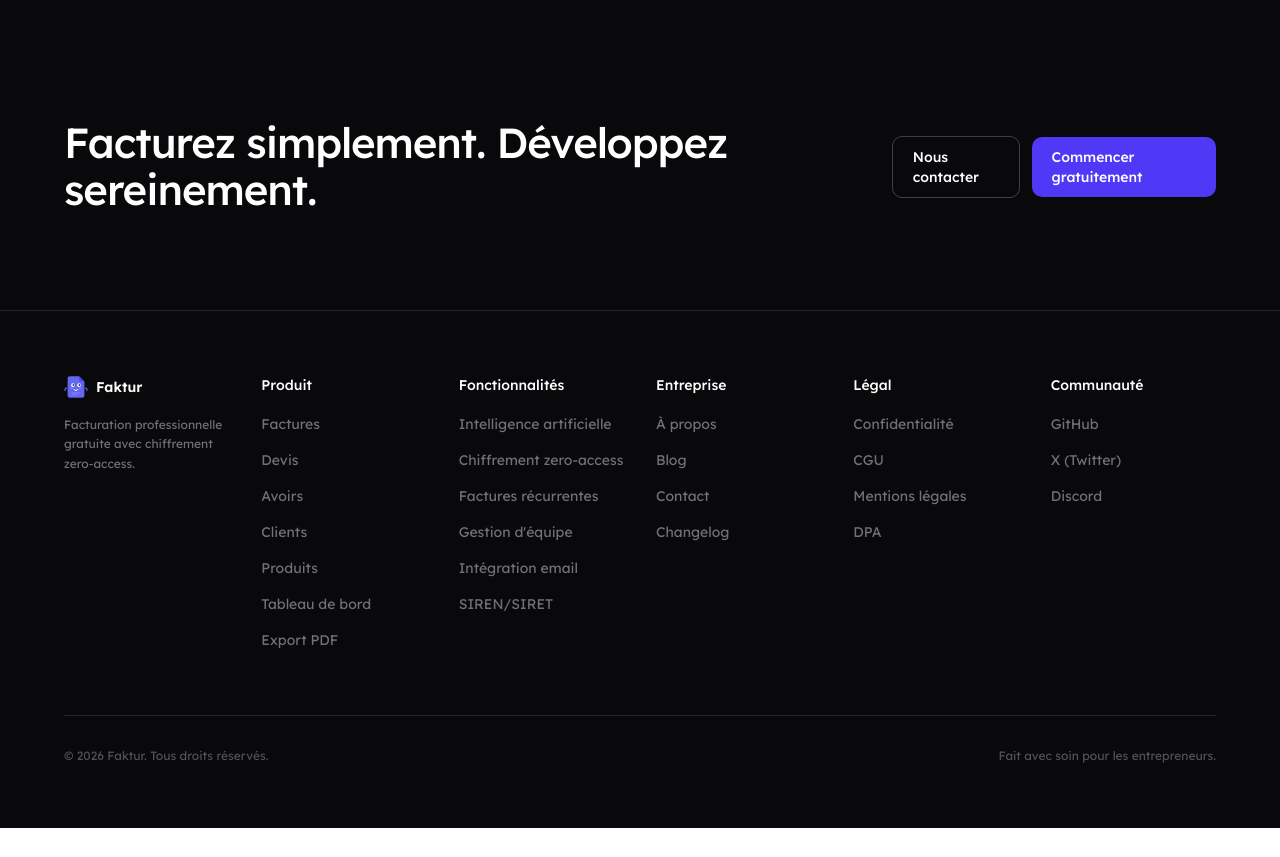
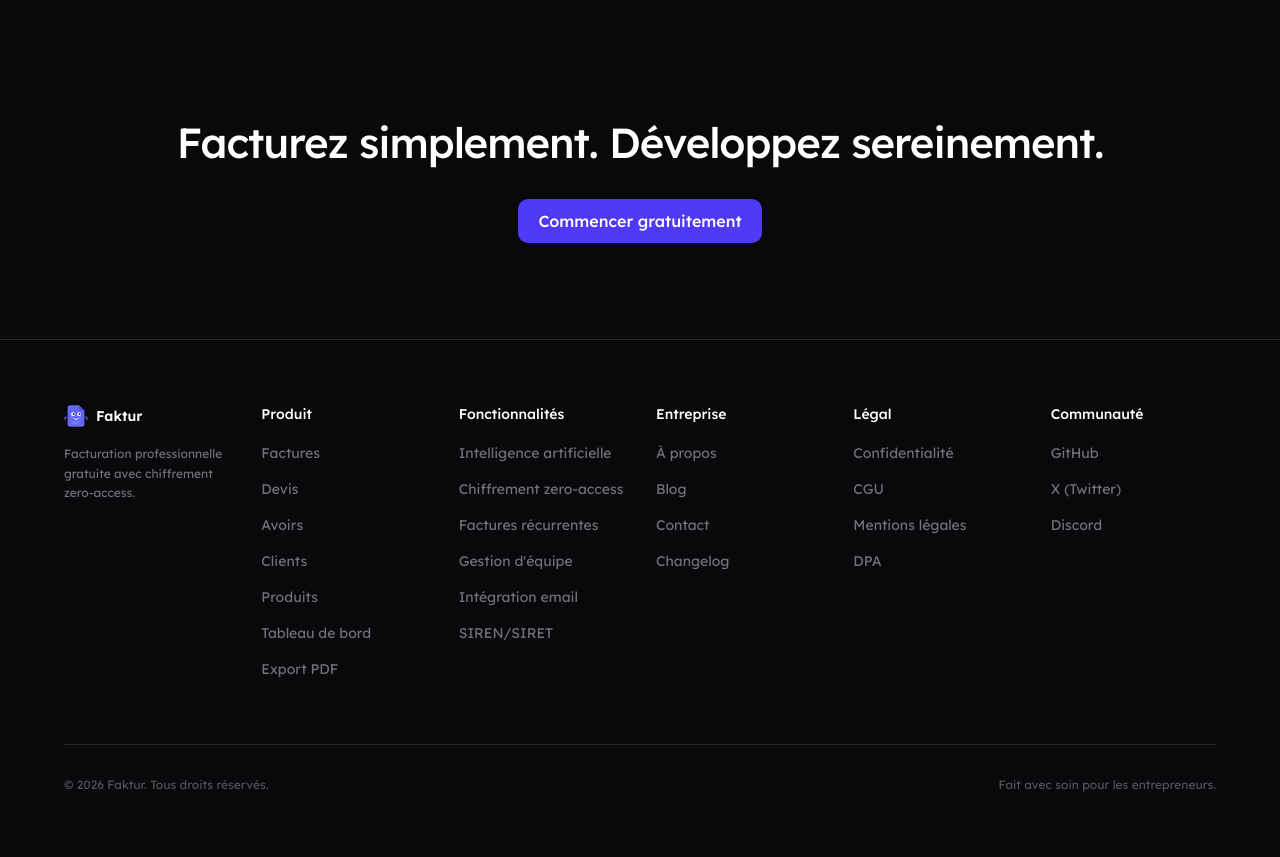
Before and after one commit to fakturapp/landing_page, a Next.js app: page / in a window 1280 px wide. Shown: the part 6580-7437 px from the top of the page. Before the commit the page ends 7408 px from the top, so only its background shows below. Built offline with nearby package versions, Linux system fonts and the light colour scheme.

Commit message:
Center CTA text and button

```diff
--- a/components/cta-section.tsx
+++ b/components/cta-section.tsx
@@ -2,18 +2,13 @@ export function CTASection() {
   return (
     <section className="py-24 px-6" style={{ backgroundColor: "#09090B" }}>
       <div className="max-w-6xl mx-auto">
-        <div className="flex flex-col md:flex-row items-center justify-between gap-8">
-          <h2 className="text-3xl md:text-4xl lg:text-[42px] font-medium text-white tracking-tight">
+        <div className="flex flex-col items-center text-center gap-8">
+          <h2 className="text-3xl md:text-4xl lg:text-[42px] font-medium text-white tracking-tight whitespace-nowrap">
             Facturez simplement. Développez sereinement.
           </h2>
-          <div className="flex items-center gap-3">
-            <a href="mailto:contact@fakturapp.cc" className="px-5 py-2.5 border border-zinc-700 text-white font-medium rounded-lg hover:bg-zinc-800 transition-colors text-sm">
-              Nous contacter
-            </a>
-            <a href="https://dash.fakturapp.cc" className="px-5 py-2.5 bg-indigo-600 text-white font-medium rounded-lg hover:bg-indigo-500 transition-colors text-sm">
-              Commencer gratuitement
-            </a>
-          </div>
+          <a href="https://dash.fakturapp.cc" className="px-5 py-2.5 bg-indigo-600 text-white font-medium rounded-lg hover:bg-indigo-500 transition-colors text-sm md:text-base">
+            Commencer gratuitement
+          </a>
         </div>
       </div>
     </section>
```
